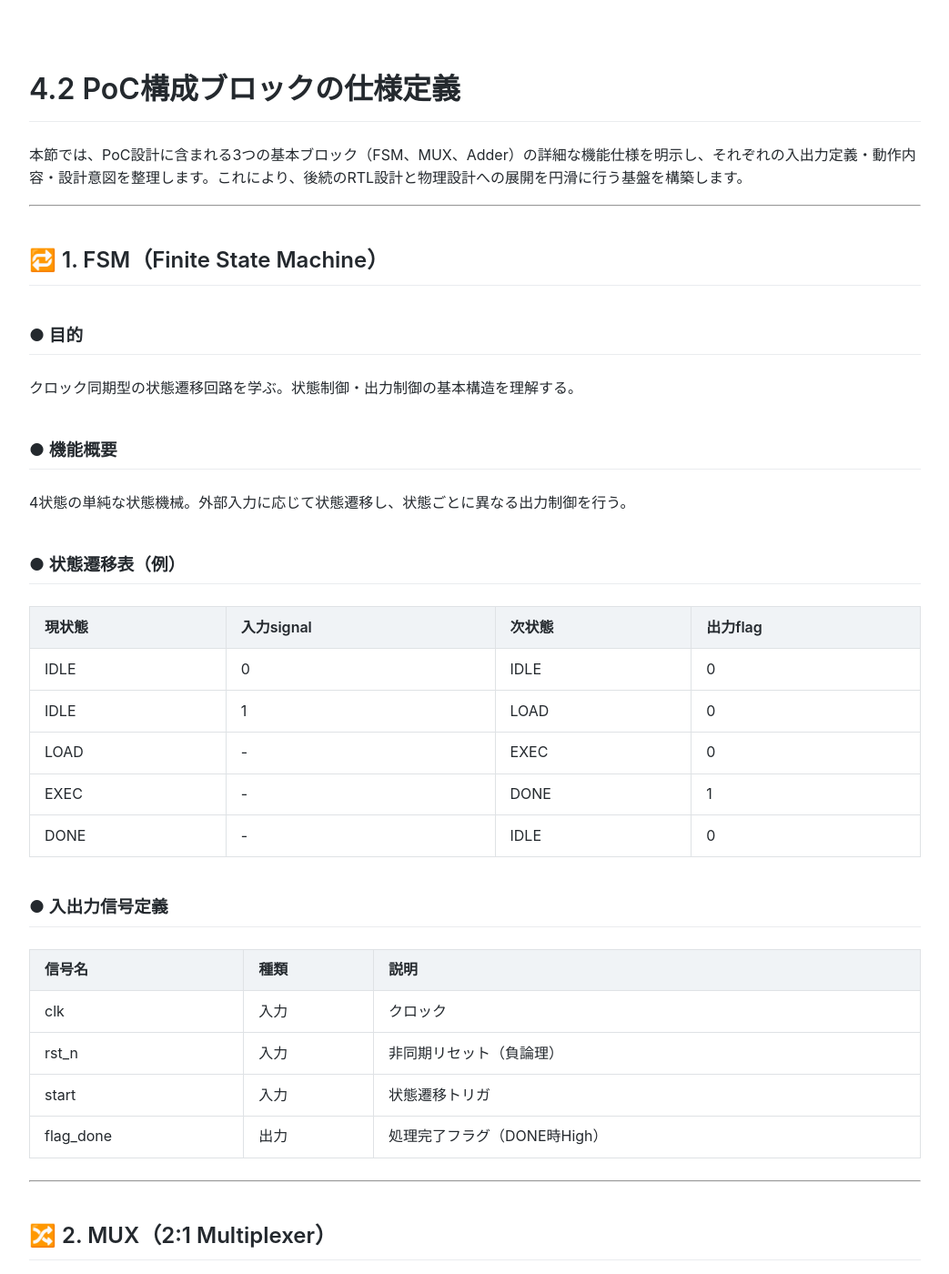
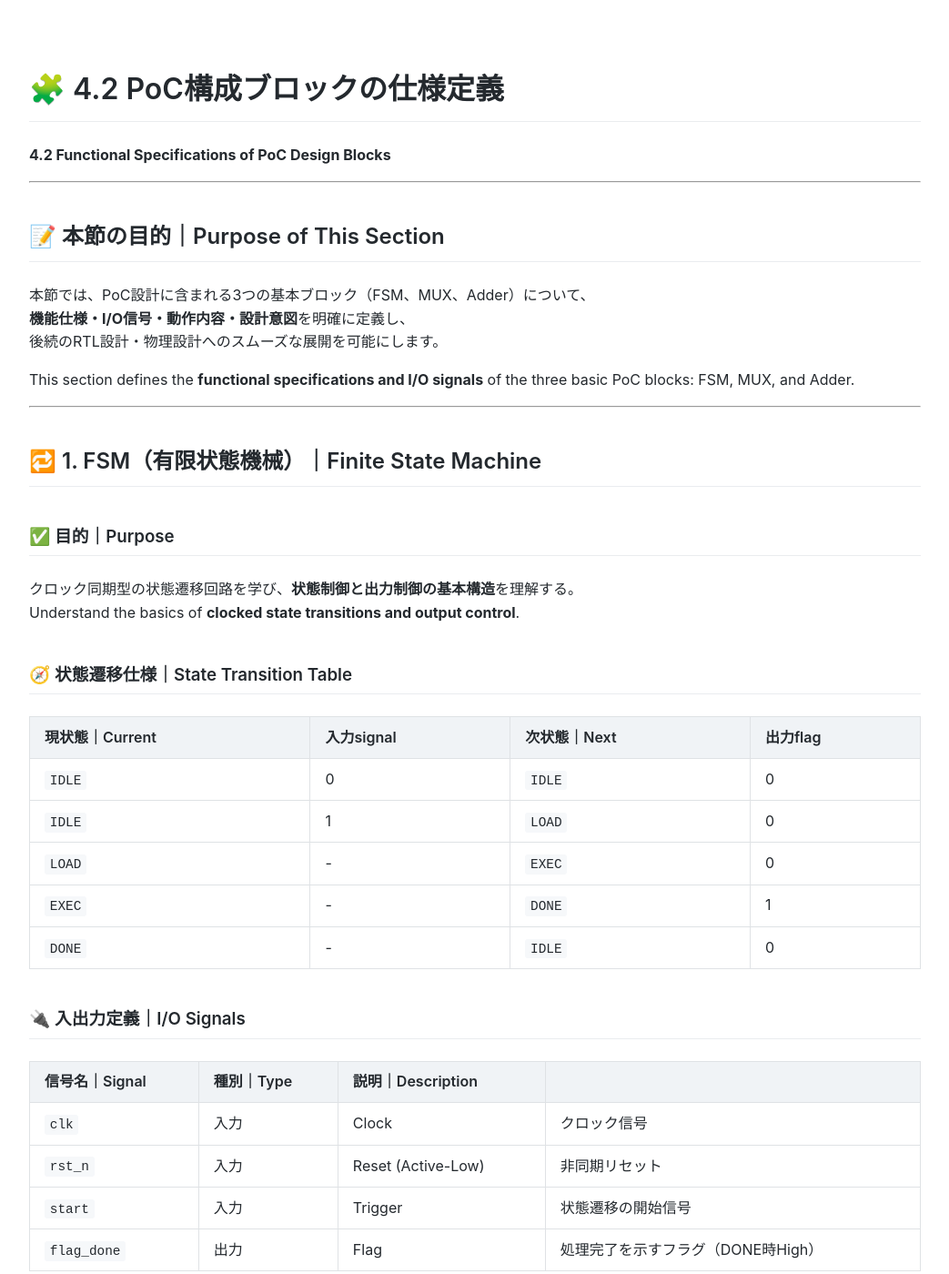
Before and after one commit to Samizo-AITL/Edusemi-v4x, a Jekyll site: the page built from e_chapter4_poc_spec_and_design/4.2_poc_block_definition.md, in a window 1280 px wide and 1400 px high. Shown: the whole window at 91% size, without its empty margins (118-1161 px from the left). Built offline with Jekyll 4.4.1, drawn with Linux system fonts in a browser that asks for light colours; our own code applies the rules of GitHub Pages for plain Markdown files; some of the changed text lies outside the part shown.

Commit message:
Update 4.2_poc_block_definition.md

```diff
--- a/e_chapter4_poc_spec_and_design/4.2_poc_block_definition.md
+++ b/e_chapter4_poc_spec_and_design/4.2_poc_block_definition.md
@@ -1,95 +1,113 @@
-# 4.2 PoC構成ブロックの仕様定義
+---
+layout: default
+title: 実践編 第4章 4.2節 PoC構成ブロックの仕様定義
+---
 
-本節では、PoC設計に含まれる3つの基本ブロック（FSM、MUX、Adder）の詳細な機能仕様を明示し、それぞれの入出力定義・動作内容・設計意図を整理します。これにより、後続のRTL設計と物理設計への展開を円滑に行う基盤を構築します。
+# 🧩 4.2 PoC構成ブロックの仕様定義
+**4.2 Functional Specifications of PoC Design Blocks**
 
 ---
 
-## 🔁 1. FSM（Finite State Machine）
+## 📝 本節の目的｜Purpose of This Section
 
-### ● 目的
-クロック同期型の状態遷移回路を学ぶ。状態制御・出力制御の基本構造を理解する。
+本節では、PoC設計に含まれる3つの基本ブロック（FSM、MUX、Adder）について、
+**機能仕様・I/O信号・動作内容・設計意図**を明確に定義し、
+後続のRTL設計・物理設計へのスムーズな展開を可能にします。
 
-### ● 機能概要
-4状態の単純な状態機械。外部入力に応じて状態遷移し、状態ごとに異なる出力制御を行う。
-
-### ● 状態遷移表（例）
-
-| 現状態 | 入力signal | 次状態 | 出力flag |
-|--------|-------------|---------|-----------|
-| IDLE   | 0           | IDLE    | 0         |
-| IDLE   | 1           | LOAD    | 0         |
-| LOAD   | -           | EXEC    | 0         |
-| EXEC   | -           | DONE    | 1         |
-| DONE   | -           | IDLE    | 0         |
-
-### ● 入出力信号定義
-
-| 信号名     | 種類 | 説明 |
-|------------|------|------|
-| clk        | 入力 | クロック |
-| rst_n      | 入力 | 非同期リセット（負論理） |
-| start      | 入力 | 状態遷移トリガ |
-| flag_done  | 出力 | 処理完了フラグ（DONE時High） |
+This section defines the **functional specifications and I/O signals** of the three basic PoC blocks: FSM, MUX, and Adder.
 
 ---
 
-## 🔀 2. MUX（2:1 Multiplexer）
+## 🔁 1. FSM（有限状態機械）｜Finite State Machine
 
-### ● 目的
-基本的な組み合わせ回路の構造・記述・レイアウトに慣れる。
+### ✅ 目的｜Purpose
+クロック同期型の状態遷移回路を学び、**状態制御と出力制御の基本構造**を理解する。
+Understand the basics of **clocked state transitions and output control**.
 
-### ● 機能概要
-選択信号（SEL）に応じて、2つの入力（A, B）のどちらかを出力する。
+### 🧭 状態遷移仕様｜State Transition Table
 
-### ● 真理値表
+| 現状態｜Current | 入力signal | 次状態｜Next | 出力flag |
+|------------|--------------|--------------|------------|
+| `IDLE`     | 0            | `IDLE`       | 0          |
+| `IDLE`     | 1            | `LOAD`       | 0          |
+| `LOAD`     | -            | `EXEC`       | 0          |
+| `EXEC`     | -            | `DONE`       | 1          |
+| `DONE`     | -            | `IDLE`       | 0          |
 
-| SEL | A | B | Y（出力） |
-|-----|---|---|-----------|
-| 0   | 0 | 1 | 0         |
-| 0   | 1 | 0 | 1         |
-| 1   | 0 | 1 | 1         |
-| 1   | 1 | 0 | 0         |
+### 🔌 入出力定義｜I/O Signals
 
-### ● 入出力信号定義
-
-| 信号名 | 種類 | 説明 |
-|--------|------|------|
-| A      | 入力 | 入力信号A |
-| B      | 入力 | 入力信号B |
-| SEL    | 入力 | セレクト信号 |
-| Y      | 出力 | 出力信号 |
+| 信号名｜Signal | 種別｜Type | 説明｜Description |
+|---------------|--------|------|----------------------------|
+| `clk`         | 入力   | Clock | クロック信号 |
+| `rst_n`       | 入力   | Reset (Active-Low) | 非同期リセット |
+| `start`       | 入力   | Trigger | 状態遷移の開始信号 |
+| `flag_done`   | 出力   | Flag | 処理完了を示すフラグ（DONE時High） |
 
 ---
 
-## ➕ 3. Adder（4-bit Ripple Carry Adder）
+## 🔀 2. MUX（2:1マルチプレクサ）｜2:1 Multiplexer
 
-### ● 目的
-演算処理の基本構造とビットバス処理、キャリープロパゲーションの理解。
+### ✅ 目的｜Purpose
+基本的な組合せ論理回路を理解し、**Verilog記述やレイアウト評価**に慣れる。
+Learn **combinational logic** and layout implications.
 
-### ● 機能概要
-4ビット同士の加算を行い、5ビットの出力（SUM + COUT）を生成。
+### 📐 真理値表｜Truth Table
 
-### ● 入出力信号定義
+| `SEL` | `A` | `B` | `Y`（出力） |
+|-------|-----|-----|--------------|
+| 0     | 0   | 1   | 0            |
+| 0     | 1   | 0   | 1            |
+| 1     | 0   | 1   | 1            |
+| 1     | 1   | 0   | 0            |
 
-| 信号名 | 種類 | ビット幅 | 説明 |
-|--------|------|----------|------|
-| A      | 入力 | [3:0]     | 加算入力A |
-| B      | 入力 | [3:0]     | 加算入力B |
-| SUM    | 出力 | [3:0]     | 計算結果 |
-| COUT   | 出力 | 1bit      | 繰り上がりキャリー |
+※ 上記は例。通常の `Y = SEL ? B : A` の仕様にも対応可能。
+
+### 🔌 入出力定義｜I/O Signals
+
+| 信号名｜Signal | 種別｜Type | 説明｜Description |
+|---------------|--------|------|-----------------------------|
+| `A`           | 入力   | Input | 入力信号 A |
+| `B`           | 入力   | Input | 入力信号 B |
+| `SEL`         | 入力   | Select | 選択信号 |
+| `Y`           | 出力   | Output | 出力信号（A/Bのいずれか） |
 
 ---
 
-## 🧩 各ブロックの構成意義と今後の展開
+## ➕ 3. Adder（4ビット加算器）｜4-bit Ripple Carry Adder
 
-| ブロック | 学習ポイント | 今後の拡張 |
-|----------|---------------|-------------|
-| FSM      | クロック制御、状態機械 | UART, SPI制御回路等の応用 |
-| MUX      | 組み合わせ回路、選択構造 | ALU制御、アドレス選択 |
-| Adder    | 計算回路、バス、キャリー | ALU、DSPブロックへの拡張 |
+### ✅ 目的｜Purpose
+ビットバス演算・キャリープロパゲーションを理解し、**演算処理のRTL構造**を習得する。
+Understand **bit-bus arithmetic and carry propagation**.
+
+### 🔌 入出力定義｜I/O Signals
+
+| 信号名｜Signal | 種別｜Type | ビット幅｜Width | 説明｜Description |
+|---------------|--------|----------|-----------|-----------------------------|
+| `A`           | 入力   | [3:0]     | 加算入力 A |
+| `B`           | 入力   | [3:0]     | 加算入力 B |
+| `SUM`         | 出力   | [3:0]     | 計算結果 |
+| `COUT`        | 出力   | 1bit      | キャリー出力（繰り上がり） |
 
 ---
 
-## 🔗 次節への接続
+## 🧠 各ブロックの設計意義と展開性｜Significance and Expandability
 
-次節[4.3](4.3_sky130_design_constraints.md)では、これらのブロックをSky130上で実現するための**設計制約（電源電圧・タイミング・レイアウト条件など）**を詳しく解説します。
+| ブロック｜Block | 学習項目｜Learning Focus | 拡張先例｜Possible Expansion |
+|--------------|-----------------------|------------------------------|
+| FSM          | 状態制御、同期論理    | UART制御、SPI制御、I/F制御 |
+| MUX          | 組合せ論理、選択構造  | ALU内部選択、アドレス分岐 |
+| Adder        | バス演算、タイミング制御 | ALU、DSP、乗算器など       |
+
+---
+
+## 🔗 次節への接続｜Next Section
+
+次節 [4.3：Sky130 設計制約](4.3_sky130_design_constraints.md) では、
+これらのPoCブロックを Sky130 上で安全かつ正確に動作させるために必要な、
+**電源・クロック制約、DRCルール、レイアウト制限などの設計制約項目**を詳述します。
+
+---
+
+## 🔙 戻る｜Back to Chapter Top
+
+[⬅️ 第4章トップへ戻る｜Back to Chapter 4 Top](README.md)
```
